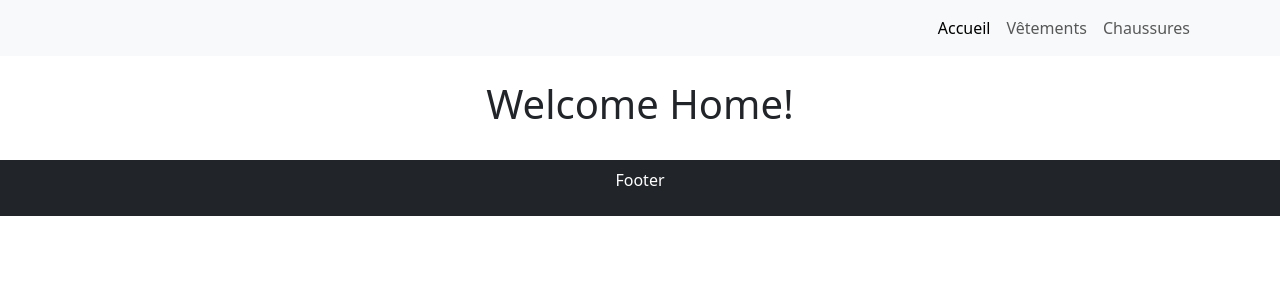
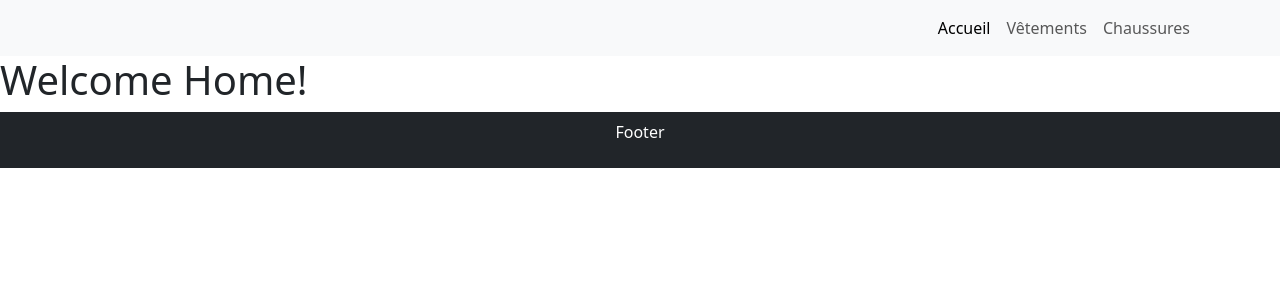
Before and after one commit to Selsai/projet-router, a React (Vite) app: page / in a window 1280 px wide. Shown: the top 300 px of the page. Built offline with nearby package versions, Linux system fonts and the light colour scheme.

Commit message:
activité 5 correction

```diff
--- a/src/pages/Home.jsx
+++ b/src/pages/Home.jsx
@@ -1,5 +1,5 @@
 function Home() {
-    return <h1 className="text-center py-4">Welcome Home!</h1>;
+    return <h1>Welcome Home!</h1>;
   }
 
   export default Home;
```
